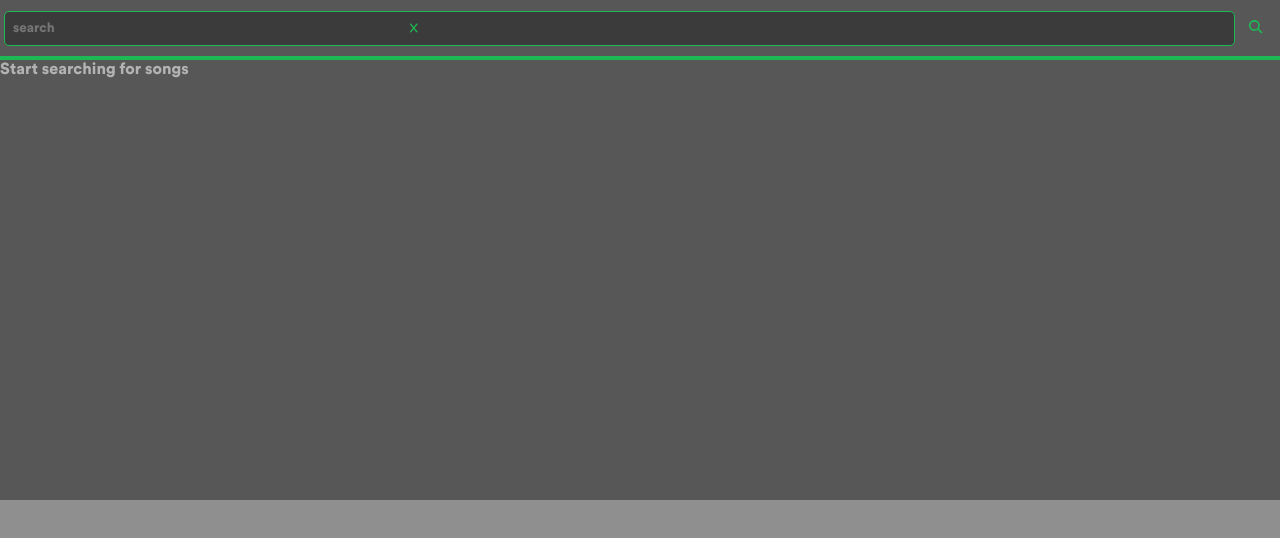
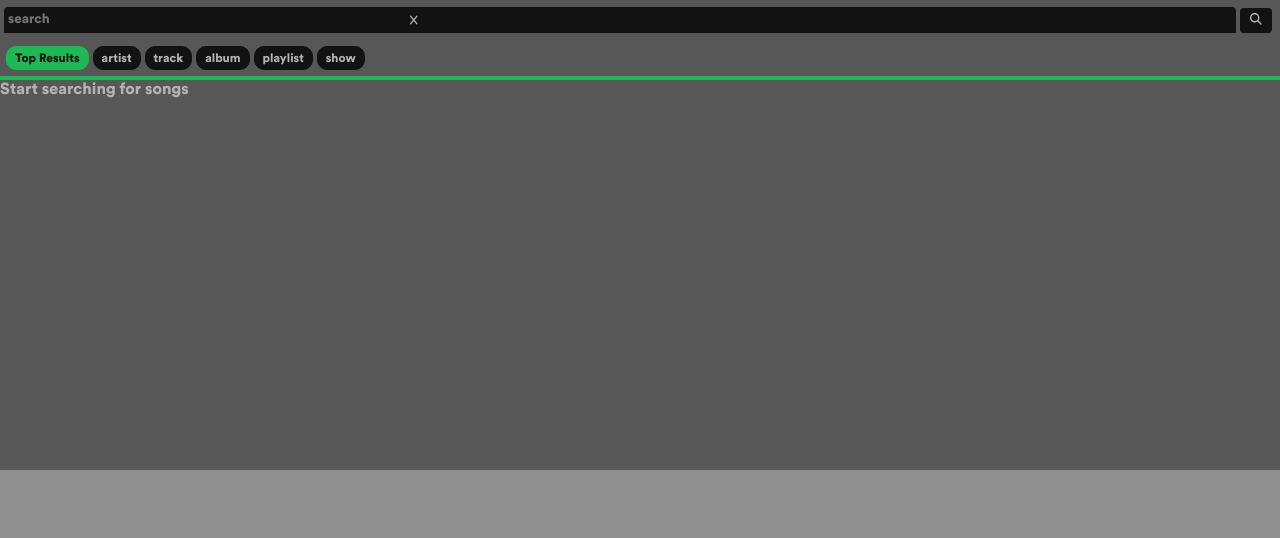
Before and after one commit to rodrigogollo/spotify-pocket, a React (Vite) app: page /search in a window 1280 px wide. Shown: the top 538 px of the page. Built offline with nearby package versions, Linux system fonts and the light colour scheme.

Commit message:
creating tags for search page

```diff
--- a/src/components/Song/Song.css
+++ b/src/components/Song/Song.css
@@ -9,8 +9,8 @@
 .song-index {
 	flex-grow: 0;
 	flex-shrink: 0;
-	padding: 5px;
 	z-index: 1;
+  padding: 5px;
 }
 
 .text-container {
@@ -19,8 +19,8 @@
 	flex-shrink: 1;
 	min-width: 0;
 	z-index: 0;
-	padding: 5px;
   overflow: hidden;
+  padding: 5px;
 }
 
 .song-text {
@@ -31,18 +31,13 @@
 .song-duration {
 	flex-grow: 0;
 	flex-shrink: 0;
-	padding: 5px;
 	z-index: 1;
-}
-
-.song:hover .song-duration,
-.song:hover .text-container,
-.song:hover .song-index {
-	cursor: pointer;
-	background-color: var(--color-darkest);
+  padding: 5px;
 }
 
 .song:hover {
+	cursor: pointer;
+	background-color: var(--color-darkest);
 	border-bottom: 1px solid var(--color-green);
 }
 
--- a/src/components/Song/Song.tsx
+++ b/src/components/Song/Song.tsx
@@ -10,18 +10,18 @@ type SongProps = {
   songs: Song[]
 }
 
-const Song = ({className, idx, song, songs}: SongProps) => {
+const Song = ({ className, idx, song, songs }: SongProps) => {
   const setSong = useSpotifyStore((state) => state.setSong);
 
   const handleClick = (uri: string) => {
     setSong(uri, songs);
   }
 
-  const classname = `song ${className} ${(!song.track.is_playable ?? true) && (!song.track.track ?? true) ? "invalid" : ""}`
+  let classname = `song ${className} ${!song.track.is_playable && !song?.track.track ? "invalid" : ""}`
 
   return (
     <div onClick={() => handleClick(song.track.uri)} className={classname} >
-      <span className="song-index">{idx ? idx + ". ": null}</span>
+      <span className="song-index">{idx ? idx + ". " : null}</span>
       <div className="text-container">
         <ScrollingText className="song-text" text={song.track.artists[0].name + " - " + song.track.name} />
       </div>
--- /dev/null
+++ b/src/components/Tags/Tags.css
@@ -0,0 +1,38 @@
+.tags-container {
+  display: flex;
+  flex-direction: row;
+  padding: 4px;
+  justify-content: flex-start;
+  align-items: center;
+  min-height: 40px;
+  max-height: 40px;
+  overflow: hidden;
+  background: var(--color-dark);
+  width: 100%;
+	border-bottom: 4px solid var(--color-green);
+}
+
+.tags-container span {
+  flex-grow: 1;
+  text-decoration: none;
+  color: var(--color-light);
+  text-weight: bold;
+  font-size: 12px;
+  background: var(--color-darkest);
+  border: 1px solid var(--color-darkest);
+  padding: 4px 8px;
+  margin: 2px;
+  border-radius: 10px;
+  flex-grow: 0;
+}
+
+.tags-container span:hover {
+  border: 1px solid var(--color-green);
+  cursor: pointer;
+}
+
+.tags-container span.active {
+  background: var(--color-green);
+  color: var(--color-darkest);
+  border: 1px solid var(--color-green);
+}
--- /dev/null
+++ b/src/components/Tags/Tags.tsx
@@ -0,0 +1,26 @@
+import { useState } from "react";
+import "./Tags.css";
+
+const Tags = () => {
+  const [filter, setFilter] = useState("top");
+
+  const handleFilterClick = (e: MouseEvent<HTMLSpanElement>) => {
+    console.log(e.target.id);
+    setFilter(e.target.id)
+  }
+
+  return (
+    <div className="tags-container">
+      <span id="top" className={filter == "top" ? "active" : ""} onClick={handleFilterClick}>Top Results</span>
+      <span id="artist" className={filter == "artist" ? "active" : ""} onClick={handleFilterClick}>artist</span>
+      <span id="track" className={filter == "track" ? "active" : ""} onClick={handleFilterClick}>track</span>
+      <span id="album" className={filter == "album" ? "active" : ""} onClick={handleFilterClick}>album</span>
+      <span id="playlist" className={filter == "playlist" ? "active" : ""} onClick={handleFilterClick}>playlist</span>
+      <span id="show" className={filter == "show" ? "active" : ""} onClick={handleFilterClick}>show</span>
+      {/* <span id="episode" className={filter == "episode" ? "active" : ""} onClick={handleFilterClick}>episode</span> */}
+      {/* <span id="audiobook" className={filter == "audiobook" ? "active" : ""} onClick={handleFilterClick}>audiobook</span> */}
+    </div>
+  )
+}
+
+export default Tags;
--- a/src/containers/Player/Player.css
+++ b/src/containers/Player/Player.css
@@ -20,8 +20,9 @@
 	width: 100%;
 	background: var(--color-green);
 	color: var(--color-darkest);
-	min-height: 25px;
-	max-height: 25px;
+	min-height: 30px;
+	max-height: 30px;
+  align-items: center;
 }
 
 
--- a/src/containers/SearchPage/SearchPage.css
+++ b/src/containers/SearchPage/SearchPage.css
@@ -13,12 +13,11 @@
 	align-items: center;
 	width: 100%;
 	padding: 4px 4px;
-	border-bottom: 4px solid var(--color-green);
 	position: sticky;
 	background: var(--color-dark);
 	z-index: 2;
-	min-height: 60px;
-	max-height: 60px;
+	min-height: 40px;
+	max-height: 40px;
 	top: 0;
 	left: 0;
 }
@@ -28,8 +27,8 @@
 	overflow-y: auto;
 	overflow-x: hidden;
 	--scrollbar-width: calc(100vw - 100%);
-	min-height: 440px;
-	max-height: 440px;
+	min-height: 390px;
+	max-height: 390px;
   background: var(--color-dark);
   display: flex;
   flex-direction: column;
@@ -51,36 +50,46 @@
 .search-nav input[type="text"] {
 	flex-grow: 1;
 	flex-shrink: 1;
-	padding: 8px;
-	background: var(--color-dark);
-	border: 1px solid var(--color-green);
-	border-radius: 5px;
-	margin: 10px 0;
-	color: var(--color-light)
+	background: var(--color-darkest);
+  border: none;
+	color: var(--color-light);
+  padding: 4px;
+  border-radius: 4px 4px 0 0;
+	border-bottom: 1px solid var(--color-darkest);
+}
+
+.search-nav input[type="text"]:focus {
+  outline: none;
+	border-bottom: 1px solid var(--color-green);
 }
 
 .search-nav button {
 	flex-grow: 0;
-	padding: 10px;
+	padding: 4px 10px;
 	margin: 4px;
 	background: none;
 	border: none;
-	color: var(--color-green);
+	color: var(--color-light);
+  background: var(--color-darkest);
+  border-radius: 4px;
+  text-align: center;
 }
 
 .search-nav .delete {
 	position: absolute;
 	left: 410px;
-	color: var(--color-green);
+	color: var(--color-light);
 	font-size: 10px;
 }
 
 .delete:hover {
 	filter: brightness(80%);
+  color: var(--color-green);
 	cursor: pointer;
 }
 
 .search-nav button:hover {
-    cursor: pointer;
-	filter: brightness(80%);
+  filter: brightness(80%);
+  color: var(--color-green);
+  cursor: pointer;
 }
--- a/src/containers/SearchPage/SearchPage.tsx
+++ b/src/containers/SearchPage/SearchPage.tsx
@@ -9,6 +9,7 @@ import { useInfiniteQuery } from "@tanstack/react-query";
 import { useInView } from "react-intersection-observer";
 import fetchPage from "./fetchSearch";
 import { useSpotifyStore } from "../../stores/spotifyStore";
+import Tags from "../../components/Tags/Tags";
 
 const SearchPage = () => {
   const token = useAuthStore((state) => state.token);
@@ -55,9 +56,10 @@ const SearchPage = () => {
         <input type="text" placeholder="search" value={query} onChange={handleSearchChange} />
         <FontAwesomeIcon className="delete" icon={faX} onClick={() => setQuery("")} size={"sm"} />
         <button type="submit">
-          <FontAwesomeIcon icon={faSearch} />
+          <FontAwesomeIcon icon={faSearch} size="sm" />
         </button>
       </div>
+      <Tags />
       <div className="searched-songs">
         {
           isLoading ? (
```
Also changed, not shown: src/index.d.ts (+5 -4 lines), 1 other file (tests, documents, lock files or other folders).
